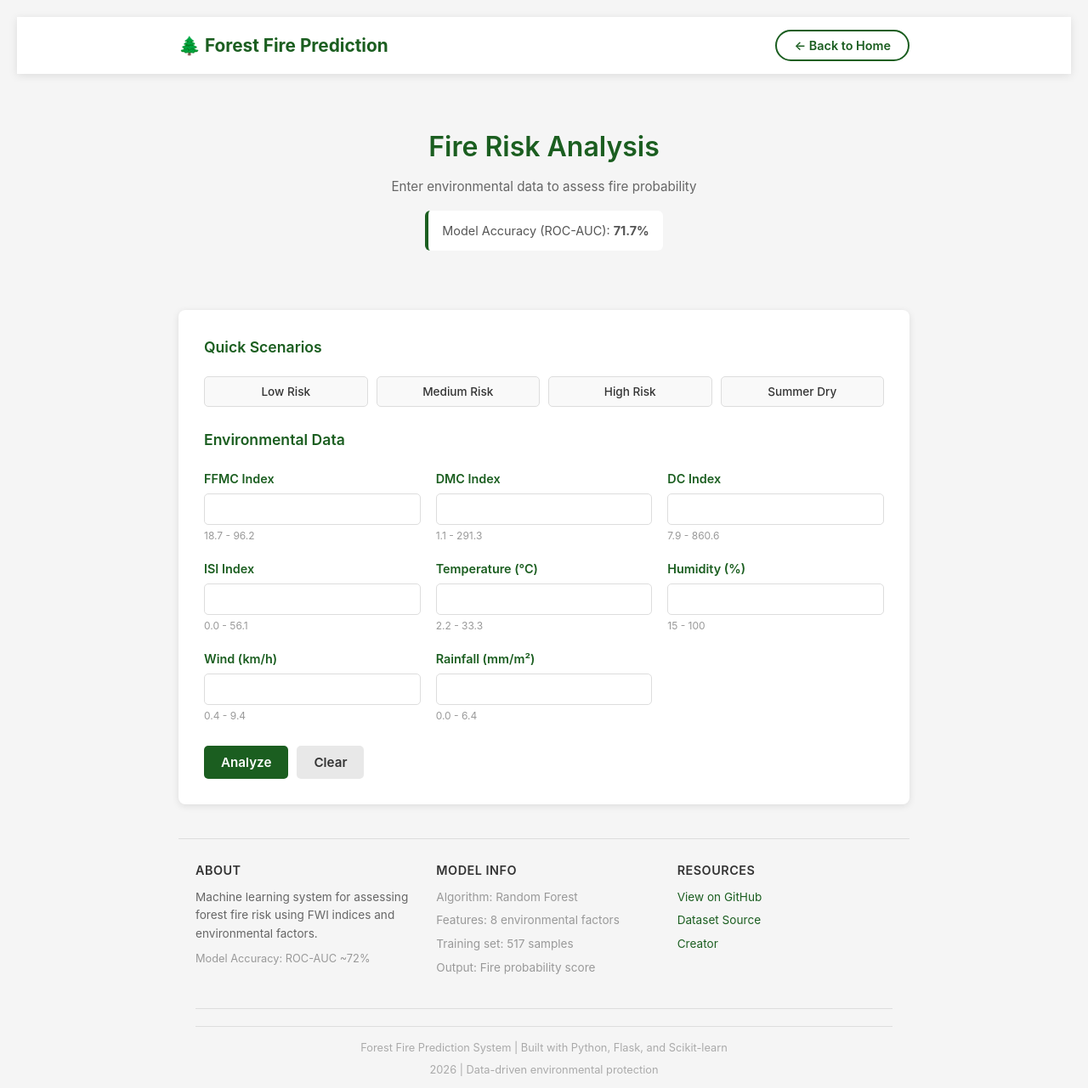
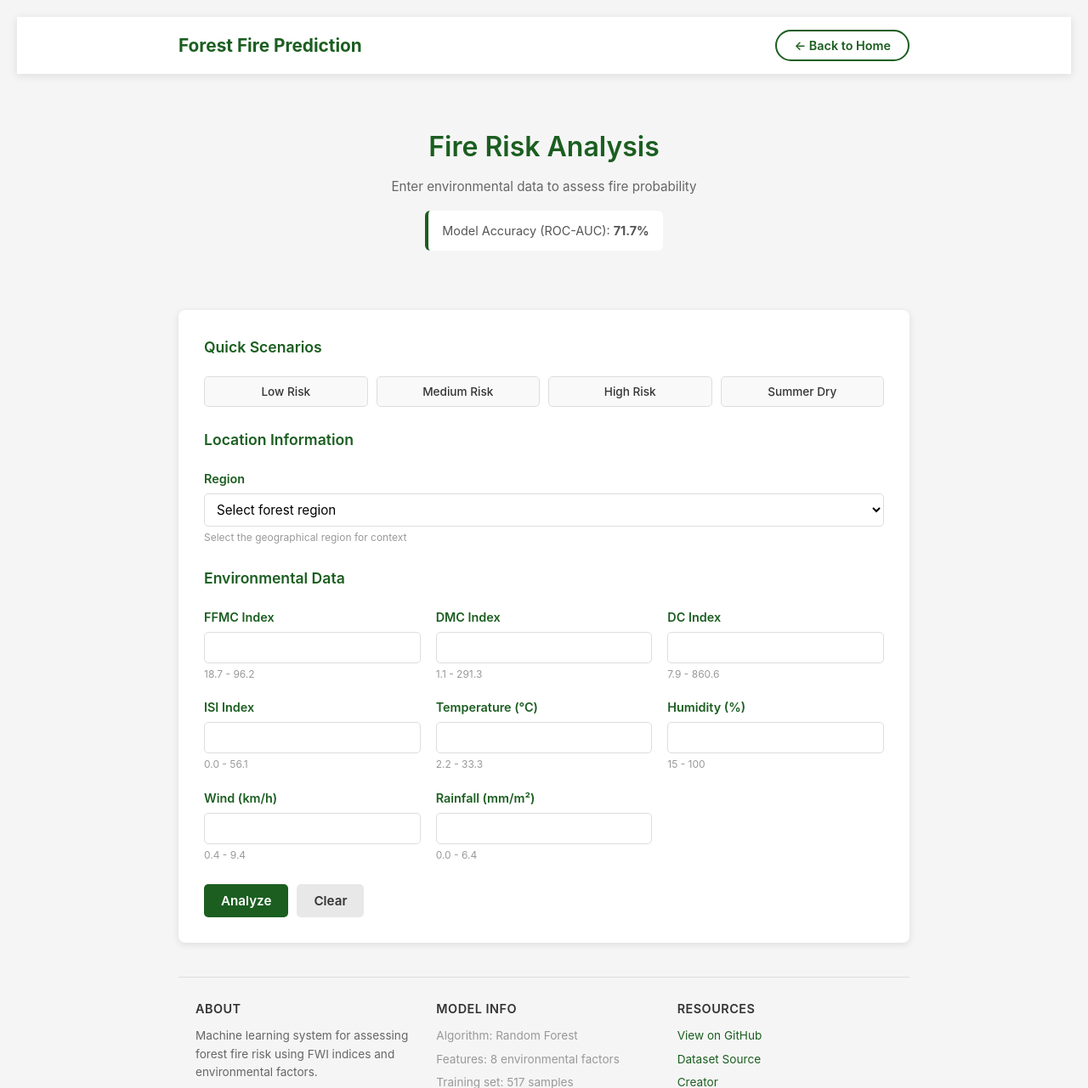
Before and after one commit to nithin434/forest-fire, a Flask app: page / in a window 1280 px wide, after a click on "Start Prediction →". Shown: the top 1281 px of the page at 85% size. Run offline with Flask 2, Linux system fonts and the light colour scheme; parts of the project's set-up code (start-up, migrations or seed data) failed here and were passed over.

Commit message:
Add files via upload

```diff
--- a/templates/index.html
+++ b/templates/index.html
@@ -104,15 +104,10 @@
       border-color: rgba(76, 175, 80, 0.5);
     }
 
-    .feature-icon {
-      font-size: 2.5rem;
-      margin-bottom: 15px;
-    }
-
     .feature-card h3 {
       font-size: 1.2rem;
       color: #4CAF50;
-      margin-bottom: 10px;
+      margin-bottom: 15px;
       font-weight: 600;
     }
 
@@ -590,7 +585,7 @@
   <div id="landingPage" class="page-section active">
     <div class="landing-page">
       <div class="landing-hero">
-        <h1>🌲 Forest Fire Prediction System</h1>
+        <h1>Forest Fire Prediction System</h1>
         <p class="subtitle">AI-Powered Risk Assessment for Environmental Protection</p>
         <p class="landing-description">
           Advanced machine learning system that analyzes eight critical environmental factors from the Fire Weather Index (FWI)
@@ -619,22 +614,18 @@
 
         <div class="feature-grid">
           <div class="feature-card">
-            <div class="feature-icon">🔥</div>
             <h3>Fire Weather Index</h3>
             <p>Analyzes FFMC, DMC, DC, and ISI indices to assess fuel moisture and fire behavior potential</p>
           </div>
           <div class="feature-card">
-            <div class="feature-icon">🌡️</div>
             <h3>Weather Conditions</h3>
             <p>Evaluates temperature, humidity, wind speed, and rainfall patterns for comprehensive risk analysis</p>
           </div>
           <div class="feature-card">
-            <div class="feature-icon">🤖</div>
             <h3>Random Forest ML</h3>
             <p>300-estimator classifier with balanced class weights and optimized hyperparameters</p>
           </div>
           <div class="feature-card">
-            <div class="feature-icon">📊</div>
             <h3>Real-Time Predictions</h3>
             <p>Instant probability scores with interpretable risk warnings for immediate action</p>
           </div>
@@ -651,7 +642,7 @@
   <div id="predictionPage" class="page-section prediction-page">
     <div class="nav-bar">
       <div class="nav-content">
-        <div class="nav-logo">🌲 Forest Fire Prediction</div>
+        <div class="nav-logo">Forest Fire Prediction</div>
         <button class="back-button" onclick="navigateTo('landingPage')">← Back to Home</button>
       </div>
     </div>
@@ -676,6 +667,30 @@
             <button type="button" class="quick-btn" onclick="fillMediumRisk()">Medium Risk</button>
             <button type="button" class="quick-btn" onclick="fillHighRisk()">High Risk</button>
             <button type="button" class="quick-btn" onclick="fillSummerDry()">Summer Dry</button>
+          </div>
+        </div>
+
+        <div class="form-section">
+          <h3>Location Information</h3>
+          <div class="form-grid" style="grid-template-columns: 1fr;">
+            <div class="form-group">
+              <label for="region">Region</label>
+              <select id="region" name="region" style="padding: 8px 10px; border: 1px solid #ddd; border-radius: 5px; font-size: 0.95rem; font-family: inherit; background: white; cursor: pointer;" required>
+                <option value="" disabled selected>Select forest region</option>
+                <option value="north">Northern Region</option>
+                <option value="south">Southern Region</option>
+                <option value="east">Eastern Region</option>
+                <option value="west">Western Region</option>
+                <option value="northeast">Northeastern Region</option>
+                <option value="northwest">Northwestern Region</option>
+                <option value="southeast">Southeastern Region</option>
+                <option value="southwest">Southwestern Region</option>
+                <option value="central">Central Region</option>
+                <option value="coastal">Coastal Region</option>
+                <option value="mountain">Mountain Region</option>
+              </select>
+              <span class="hint">Select the geographical region for context</span>
+            </div>
           </div>
         </div>
 
@@ -809,6 +824,7 @@
 
     // Quick fill functions
     function fillLowRisk() {
+      document.getElementById('region').value = 'north';
       document.getElementById('ffmc').value = '79.5';
       document.getElementById('dmc').value = '25.6';
       document.getElementById('dc').value = '80.5';
@@ -820,6 +836,7 @@
     }
 
     function fillMediumRisk() {
+      document.getElementById('region').value = 'central';
       document.getElementById('ffmc').value = '86.2';
       document.getElementById('dmc').value = '110.9';
       document.getElementById('dc').value = '304.5';
@@ -831,6 +848,7 @@
     }
 
     function fillHighRisk() {
+      document.getElementById('region').value = 'southwest';
       document.getElementById('ffmc').value = '92.5';
       document.getElementById('dmc').value = '220.4';
       document.getElementById('dc').value = '664.2';
@@ -842,6 +860,7 @@
     }
 
     function fillSummerDry() {
+      document.getElementById('region').value = 'south';
       document.getElementById('ffmc').value = '90.1';
       document.getElementById('dmc').value = '166.9';
       document.getElementById('dc').value = '520.3';
```
